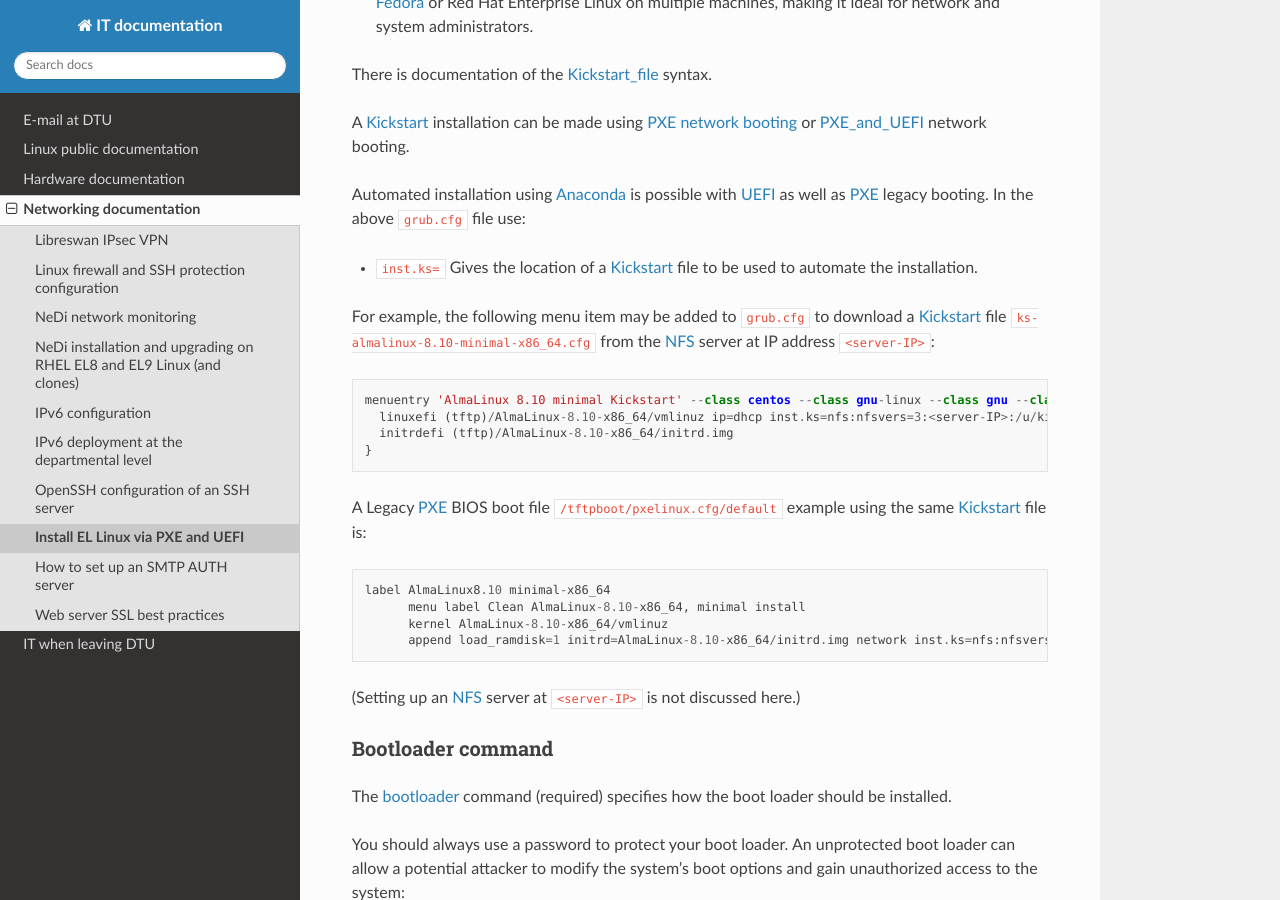
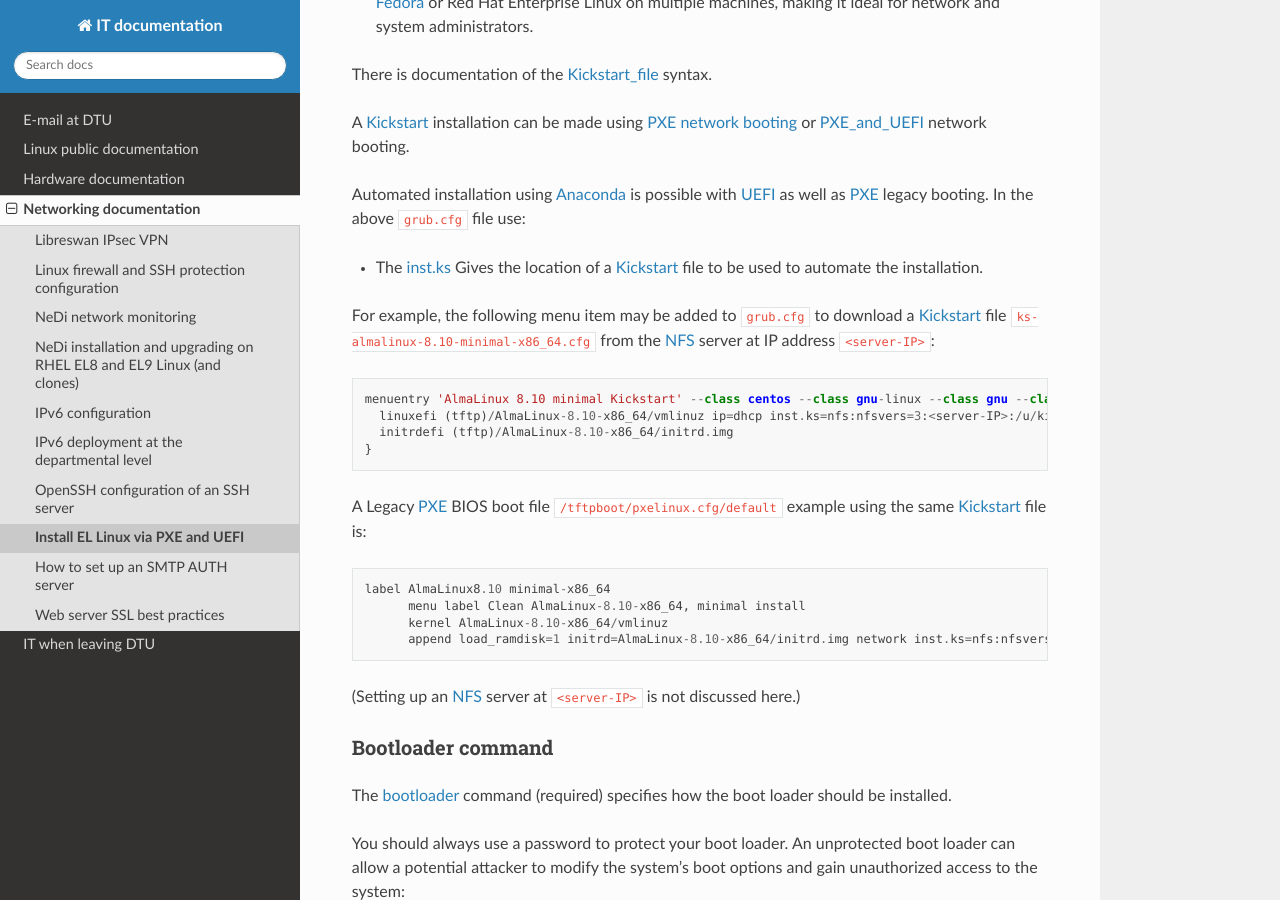
Before and after one commit to OleHolmNielsen/ITwiki, a Sphinx documentation site: the page built from docs/PXE_and_UEFI.rst, in a window 1280 px wide and 900 px high, scrolled down 4724 px. Built offline with Sphinx 7.4.7 and the Read the Docs theme 3.1.0, drawn with Linux system fonts in a browser that asks for light colours.

Commit message:
inst.ks link

```diff
--- a/docs/PXE_and_UEFI.rst
+++ b/docs/PXE_and_UEFI.rst
@@ -218,7 +218,7 @@ A Kickstart_ installation can be made using :ref:`PXE-booting` or PXE_and_UEFI_
 Automated installation using Anaconda_ is possible with UEFI_ as well as PXE_ legacy booting.
 In the above ``grub.cfg`` file use:
 
-* ``inst.ks=`` Gives the location of a Kickstart_ file to be used to automate the installation.
+* The inst.ks_ Gives the location of a Kickstart_ file to be used to automate the installation.
 
 For example, the following menu item may be added to ``grub.cfg`` to download a Kickstart_ file ``ks-almalinux-8.10-minimal-x86_64.cfg``
 from the NFS_ server at IP address ``<server-IP>``::
@@ -342,7 +343,7 @@ Boot disk device selection
 
 The server or PC computer may have multiple disk devices, and each device may have different bus interfaces to the system such as NVME_ or SATA_.
 
-When the Kickstart_ installation starts up, the file given by *inst.ks* must select, format and partition the system boot disk.
+When the Kickstart_ installation starts up, the file given by inst.ks_ must select, format and partition the system boot disk.
 However, you do not want to install the Linux OS on a large disk device which should be used for data storage!
 Another problem is that NVME_ and SATA_ devices have different device names in the Linux kernel, for example:
 
```
Also changed, not shown: other parts of docs/PXE_and_UEFI.rst (+1 -0 lines).
